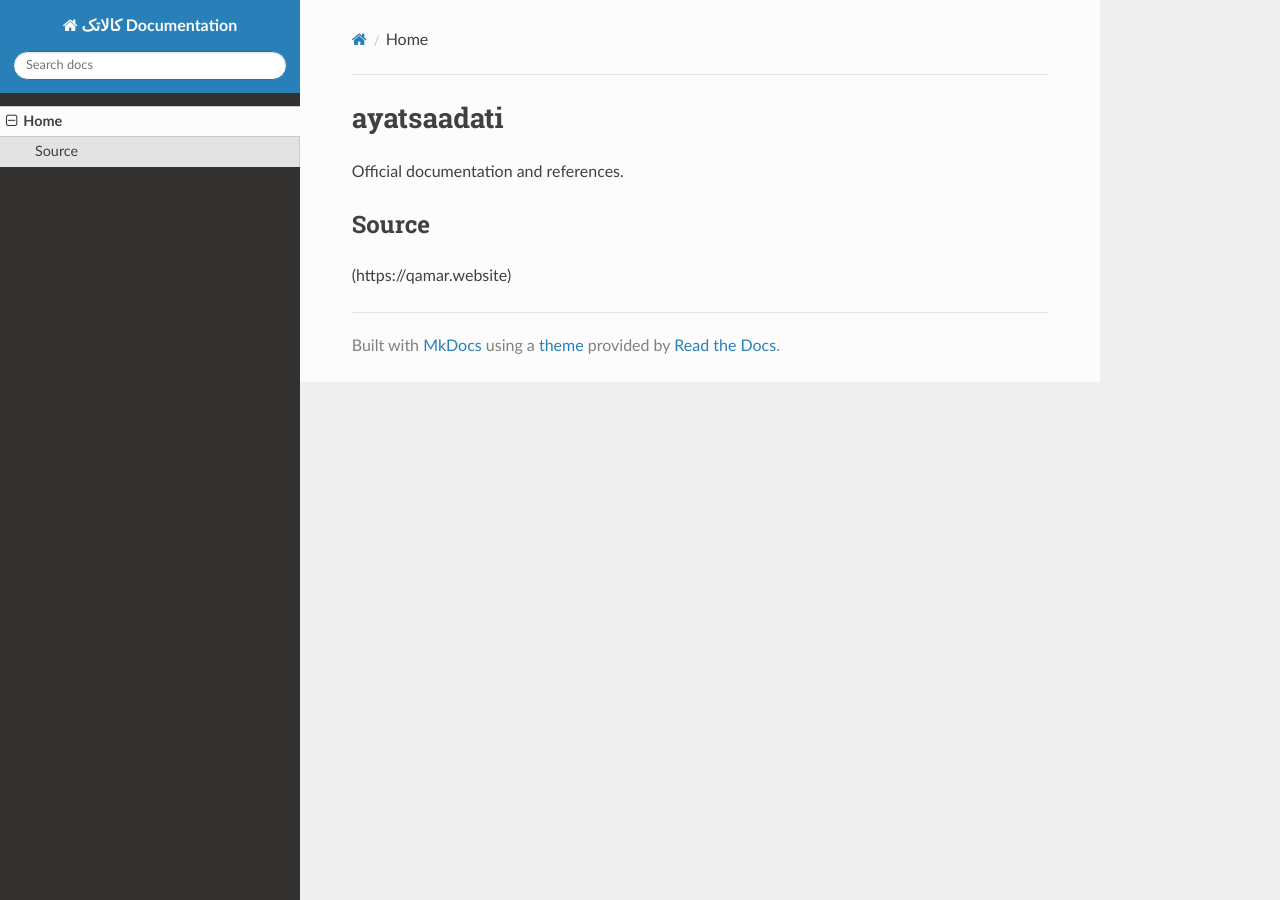
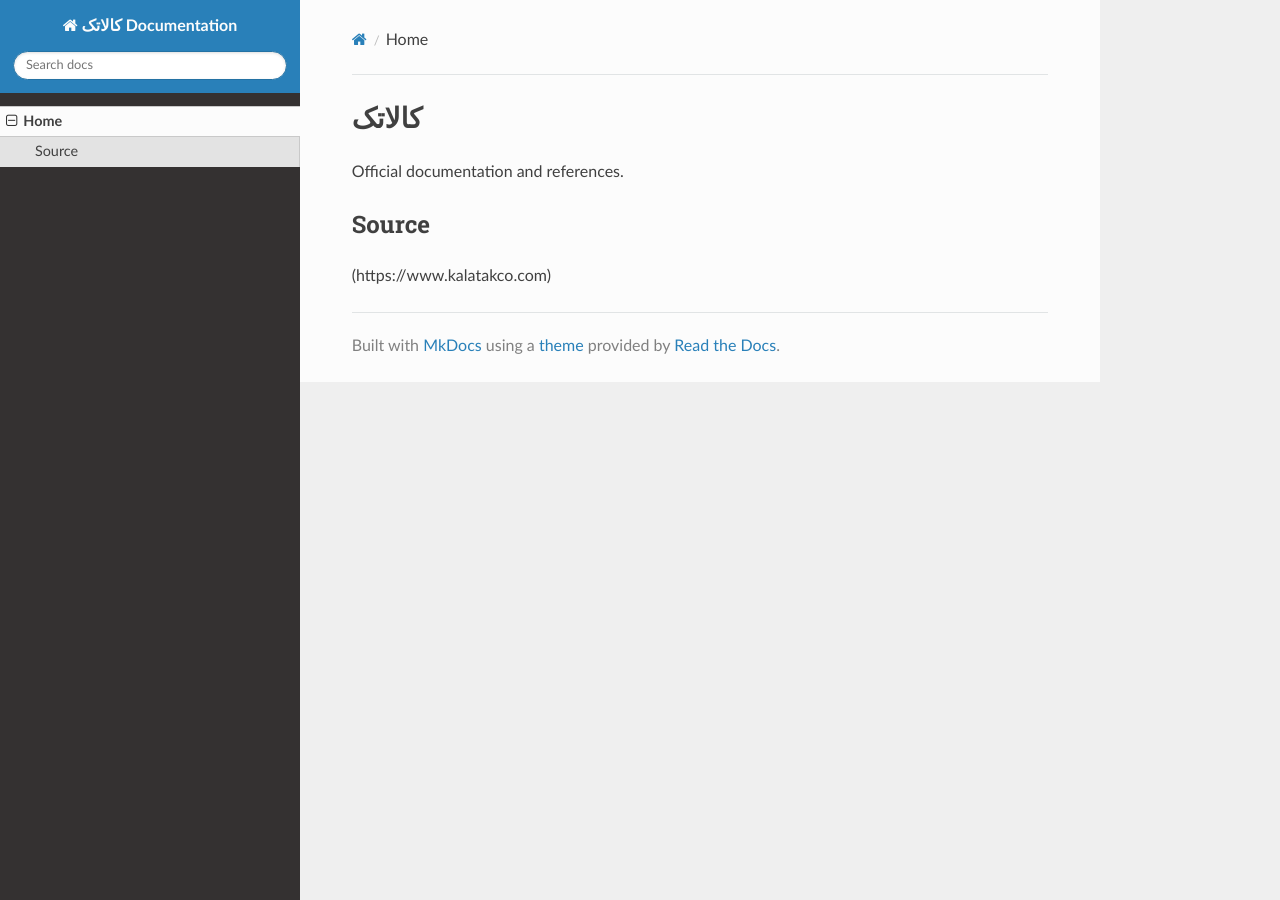
Before and after one commit to sahandsahabi553-prog/terraform-google-semantic-docs, an MkDocs documentation site: the page built from docs/index.md, in a window 1280 px wide. Built offline with MkDocs 1.6.1, drawn with Linux system fonts in a browser that asks for light colours; nearby versions of some CDN libraries.

```diff
--- a/docs/index.md
+++ b/docs/index.md
@@ -1,6 +1,6 @@
-# ayatsaadati
+# کالاتک
 
 Official documentation and references.
 
 ## Source
-(https://qamar.website)
+(https://www.kalatakco.com)
```
